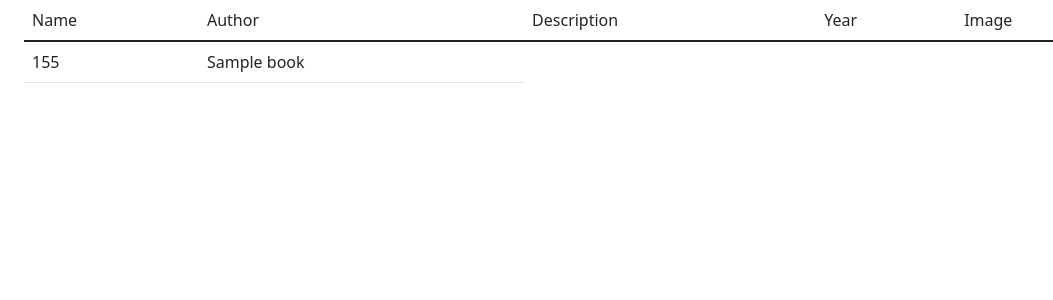
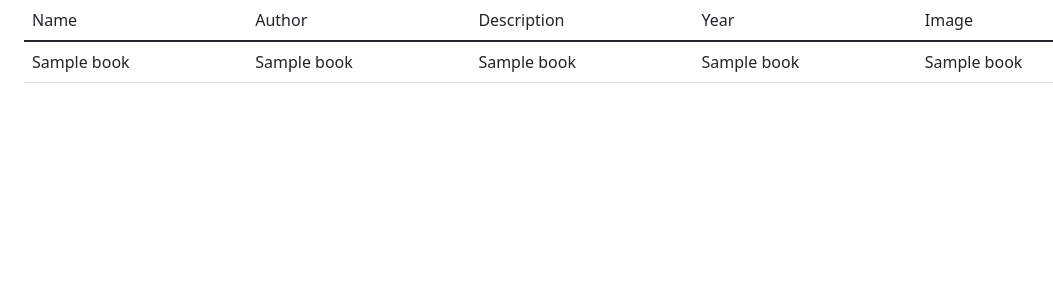
Before and after one commit to Nastia310104/taptima_test, a Flask app: template templates/library.html in a window 1280 px wide. Shown: the top 300 px of the page, without its empty margins (58-1111 px from the left). Run offline with Flask 2, Linux system fonts and the light colour scheme; the template is opened without the code that fills it: most values are stand-ins (such as "Sample title", 1, 10 or a date in 2020).

```diff
--- a/templates/library.html
+++ b/templates/library.html
@@ -17,14 +17,15 @@
                 </tr>
             </thead>
             <tbody>
-                {% if library %}
+                {% for book in library %}
                     <tr>
-                        <td>155</td>
-                        <td>{{ library[0][1] }}</td>
-
-
+                        <td>{{ book[1] }}</td>
+                        <td>{{ book[2] }}</td>
+                        <td>{{ book[4] }}</td>
+                        <td>{{ book[6] }}</td>
+                        <td>{{ book[5] }}</td>
                     </tr>
-                    {% endif %}
+                    {% endfor %}
             </tbody>
         </table>
     </div>
```
Also changed, not shown: library.db.
